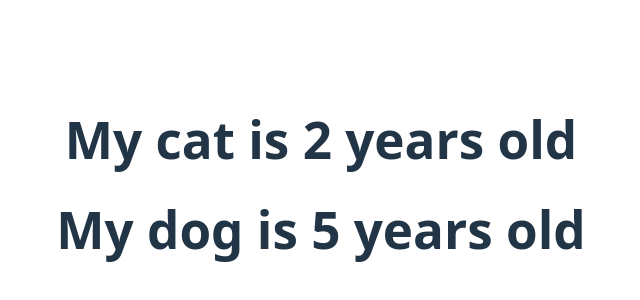
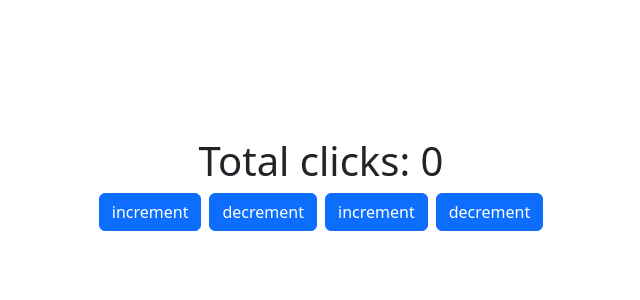
Before and after one commit to LizaUsova/react_udemy, a React (Vite) app: page / in a window 1280 px wide. Shown: the part 216-516 px from the top of the page, without its empty margins (319-959 px from the left). Built offline with nearby package versions, Linux system fonts and the light colour scheme.

Commit message:
state-via-props

```diff
--- /dev/null
+++ b/src/11-state/utils/generateRandomNum.js
@@ -0,0 +1,5 @@
+function generateRandomNum(maxNum) {
+    return Math.floor(Math.random() * (+maxNum));
+}
+
+export {generateRandomNum}
--- /dev/null
+++ b/src/12-state-via-props/components/Button.jsx
@@ -0,0 +1,13 @@
+
+function Button({text, onClick}) {
+    return (
+        <button type="button"
+                className="btn btn-primary"
+                onClick={onClick}
+                >
+            {text}
+        </button>
+    )
+}
+
+export default Button
--- /dev/null
+++ b/src/12-state-via-props/components/Counter.jsx
@@ -0,0 +1,8 @@
+
+function Counter({count}) {
+    return (
+        <h1>Total clicks: {count}</h1>
+    )
+}
+
+export default Counter
--- a/src/App.jsx
+++ b/src/App.jsx
@@ -1,13 +1,31 @@
+import {useState} from "react";
 import './App.css'
-import PetInfo from "./using_props/PetInfo.jsx";
+import 'bootstrap/dist/css/bootstrap.min.css';
+import Button from "./12-state-via-props/components/Button.jsx";
+import Counter from "./12-state-via-props/components/Counter.jsx";
 
 function App() {
+    const [count, setCount] = useState(0);
+
+    const incrementCount = () => {
+        setCount(count + 1)
+    }
+
+    const decrementCount = () => {
+        setCount(count - 1)
+    }
+
 
   return (
-    <div>
-      <PetInfo animal="cat" age="2" />
-      <PetInfo animal="dog" age="5" />
-    </div>
+      <>
+        <Counter count={count} />
+        <div className="d-flex flex-wrap gap-2">
+          <Button onClick={incrementCount} text="increment" />
+          <Button onClick={decrementCount} text="decrement" />
+            <Button onClick={incrementCount} text="increment" />
+          <Button onClick={decrementCount} text="decrement" />
+        </div>
+      </>
   )
 }
 
```
Also changed, not shown: src/10-conditional-rendering/PetInfo.jsx (added, +10 -0 lines), src/11-state/components/RandomNumber.jsx (added, +22 -0 lines), src/09-using-props/PetInfo.jsx (renamed from src/using_props/PetInfo.jsx).
